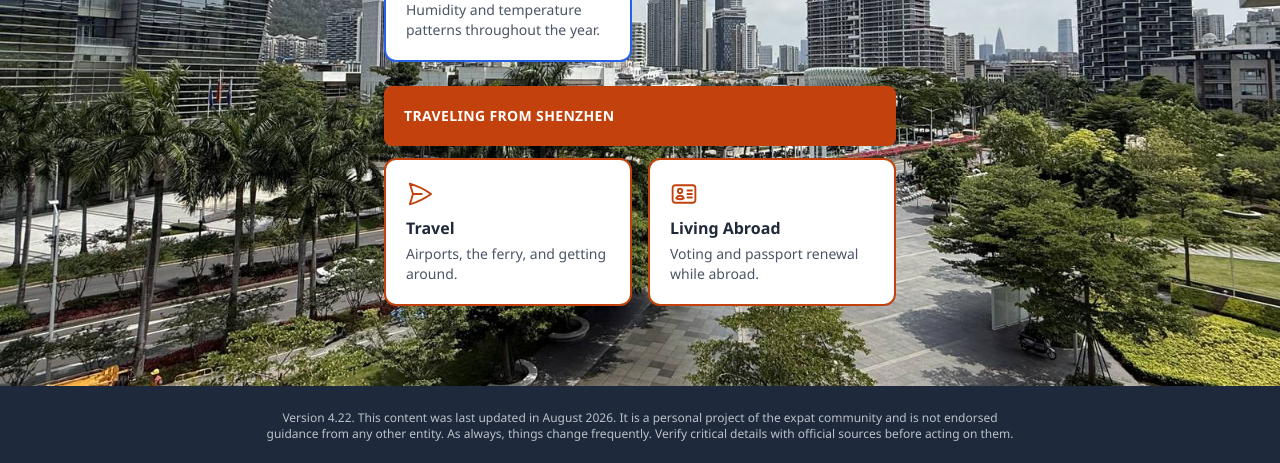
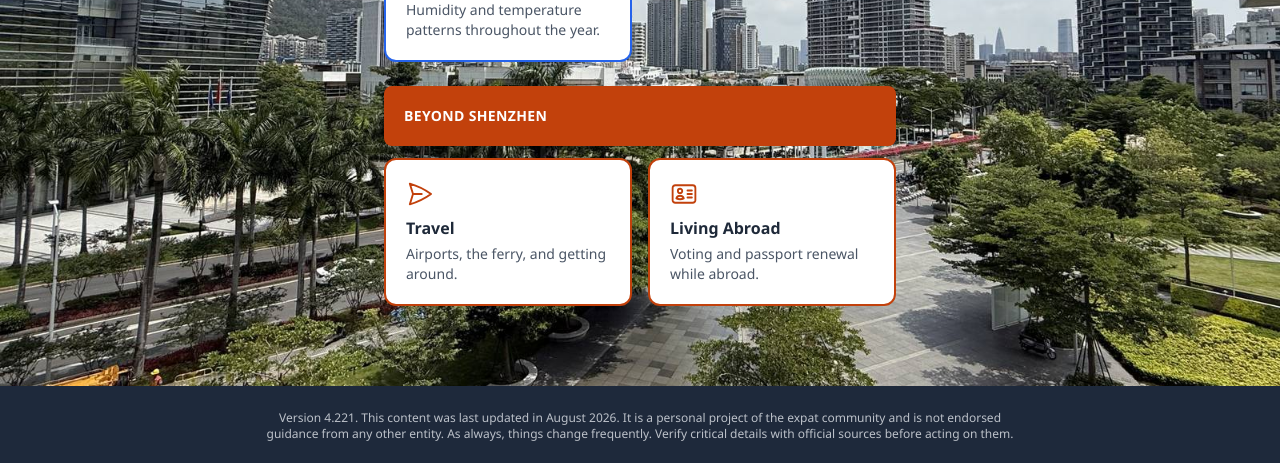
Before and after one commit to livinginshenzhen/guide, a Jekyll site: the page built from index.html, in a window 1280 px wide and 900 px high, scrolled down 751 px. Shown: the part 434-897 px from the top of the window. Built offline with Jekyll 4.4.1, drawn with Linux system fonts in a browser that asks for light colours; some web fonts are replaced.

Commit message:
Rename Overview category and passport section headers (v4.221)
"Traveling from Shenzhen" -> "Beyond Shenzhen"
"Passport & Consulate Guide" -> "Renewing a Passport"

```diff
--- a/_layouts/default.html
+++ b/_layouts/default.html
@@ -81,7 +81,7 @@
 <!-- FOOTER -->
 <footer class="bg-brand text-white mt-12 py-6" style="background-color:#1e293b;">
   <div class="max-w-4xl mx-auto px-4 text-center">
-    <p class="text-blue-300 text-xs">Version 4.22. This content was last updated in August 2026. It is a personal project of the expat community and is not endorsed guidance from any other entity. As always, things change frequently. Verify critical details with official sources before acting on them.</p>
+    <p class="text-blue-300 text-xs">Version 4.221. This content was last updated in August 2026. It is a personal project of the expat community and is not endorsed guidance from any other entity. As always, things change frequently. Verify critical details with official sources before acting on them.</p>
   </div>
 </footer>
 
--- a/index.html
+++ b/index.html
@@ -52,7 +52,7 @@
       </a>
     </div>
 
-    <div class="rounded-lg p-5 text-white font-bold text-sm uppercase tracking-wide" style="background:#c2410c;">Traveling from Shenzhen</div>
+    <div class="rounded-lg p-5 text-white font-bold text-sm uppercase tracking-wide" style="background:#c2410c;">Beyond Shenzhen</div>
     <div class="grid sm:grid-cols-2 gap-4">
       <a href="{{ '/travel.html' | relative_url }}" class="text-left rounded-xl p-5 border-2 bg-white hover:bg-gray-50 transition" style="border-color:#c2410c;">
         <svg class="icon w-7 h-7 mb-2" style="color:#c2410c;" aria-hidden="true"><use href="#ic-plane"/></svg>
--- a/passport-renewal.html
+++ b/passport-renewal.html
@@ -42,7 +42,7 @@
     <div>
       <h2 class="text-2xl font-bold mb-1 flex items-center gap-2">
         <svg class="icon w-6 h-6 text-brand" aria-hidden="true"><use href="#ic-passport"/></svg>
-        Passport &amp; Consulate Guide
+        Renewing a Passport
       </h2>
       <p class="text-gray-500 text-sm">There is not a US Consulate in Shenzhen. The nearest is in Guangzhou, reachable by high-speed train from Futian. To renew any minor's passport (or anyone with a passport with an initial 5-year validity), you need to visit the Consulate in person. For minors, both parents should plan to attend or bring sufficient consent documents if only one parent can come.</p>
     </div>
```
